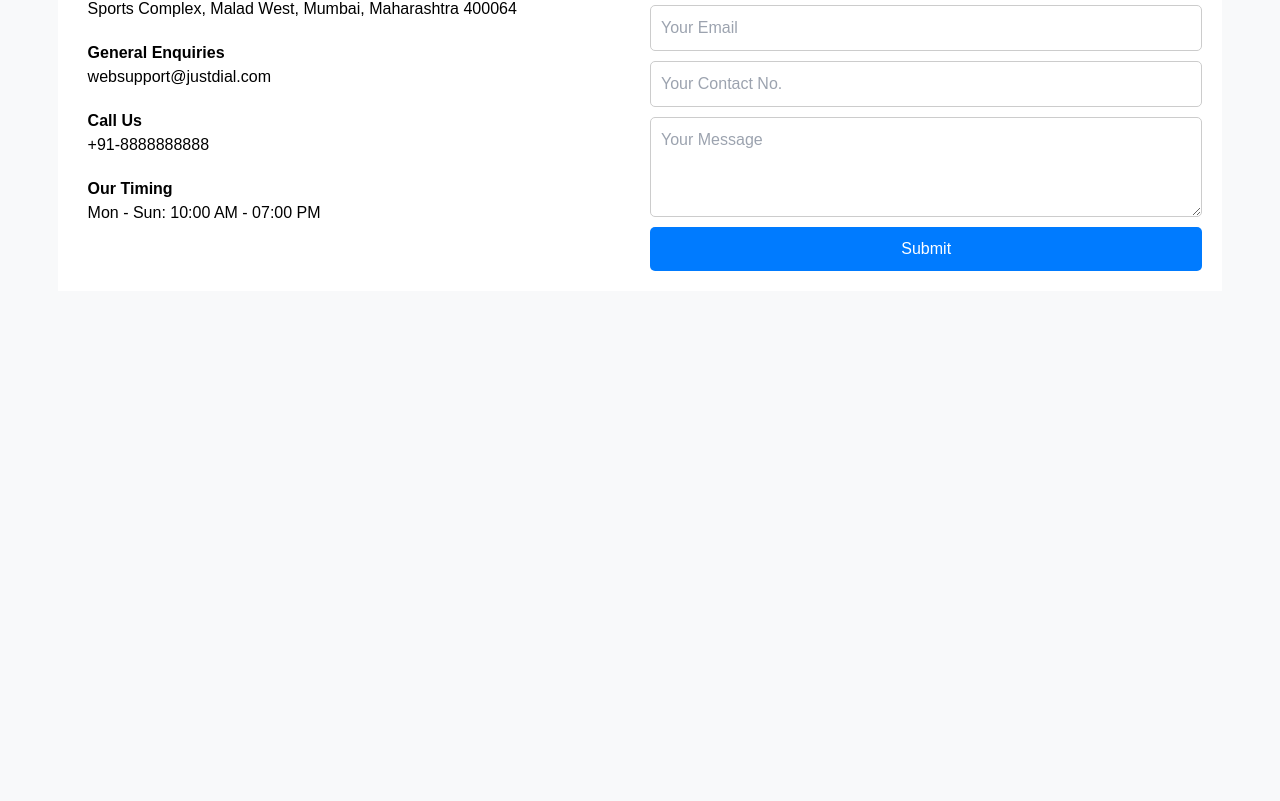
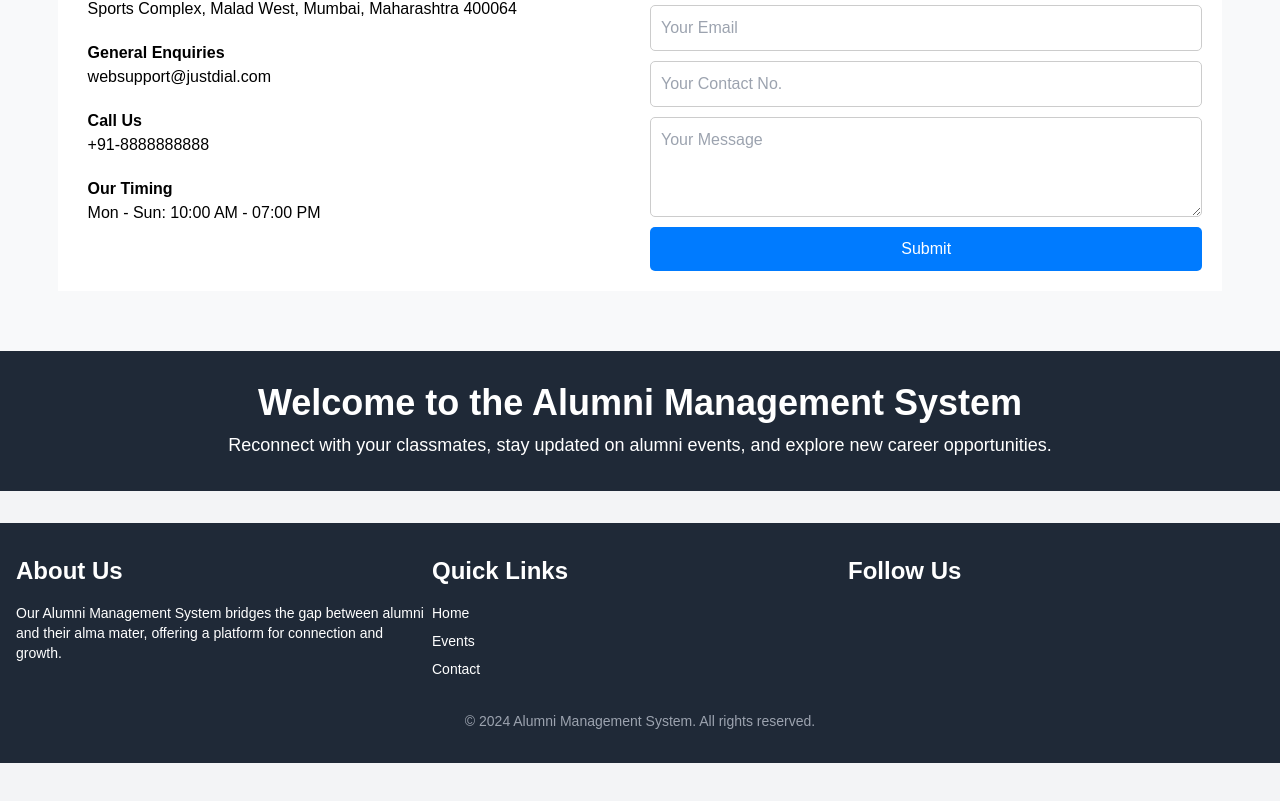
Before and after one commit to anayagithub/alumini-management-system, a Next.js app: page / in a window 1280 px wide. Shown: the part 1634-2435 px from the top of the page. Before the commit the page ends 1925 px from the top, so only its background shows below. Built offline with nearby package versions, Linux system fonts and the light colour scheme.

Commit message:
Added Footer

```diff
--- a/app/page.js
+++ b/app/page.js
@@ -2,6 +2,7 @@ import Services from "@/components/Services";
 import Aboutus from "@/components/Aboutus";
 import Gallery from "@/components/Gallery";
 import Contact from "@/components/Contact";
+import Index from "@/components/Index";
 
 export default function Home() {
   return (
@@ -10,6 +11,7 @@ export default function Home() {
       <Aboutus />
       <Gallery/>
       <Contact />
+      <Index/>
     </div>
   );
 }
--- /dev/null
+++ b/components/Index.js
@@ -0,0 +1,74 @@
+"use client";
+import React from 'react';
+
+export default function Home() {
+    return (
+        <div className="min-h-screen bg-gray-100 text-gray-800">
+            {/* Header */}
+            <header className="bg-gray-800 text-white py-8 text-center">
+                <h1 className="text-4xl font-bold mb-2">
+                    Welcome to the Alumni Management System
+                </h1>
+                <p className="text-lg">
+                    Reconnect with your classmates, stay updated on alumni events, and explore new career opportunities.
+                </p>
+            </header>
+
+            {/* Footer */}
+            <footer className="bg-gray-800 text-white py-8 mt-8">
+                <div className="container mx-auto flex flex-wrap justify-between px-4">
+                    {/* About Section */}
+                    <div className="w-full md:w-1/3 mb-6 md:mb-0">
+                        <h3 className="text-2xl font-bold mb-4">About Us</h3>
+                        <p className="text-sm">
+                            Our Alumni Management System bridges the gap between alumni and their alma mater,
+                            offering a platform for connection and growth.
+                        </p>
+                    </div>
+                    {/* Links Section */}
+                    <div className="w-full md:w-1/3 mb-6 md:mb-0">
+                        <h3 className="text-2xl font-bold mb-4">Quick Links</h3>
+                        <ul className="text-sm space-y-2">
+                            <li>
+                                <a href="#" className="hover:underline">
+                                    Home
+                                </a>
+                            </li>
+                            <li>
+                                <a href="#" className="hover:underline">
+                                    Events
+                                </a>
+                            </li>
+                            <li>
+                                <a href="#" className="hover:underline">
+                                    Contact
+                                </a>
+                            </li>
+                        </ul>
+                    </div>
+                    {/* Social Section */}
+                    <div className="w-full md:w-1/3">
+                        <h3 className="text-2xl font-bold mb-4">Follow Us</h3>
+                        <div className="flex space-x-4">
+                            <a href="#" className="hover:underline">
+                                <span className="sr-only">Facebook</span>
+                                <i className="fab fa-facebook text-xl"></i>
+                            </a>
+                            <a href="#" className="hover:underline">
+                                <span className="sr-only">Twitter</span>
+                                <i className="fab fa-twitter text-xl"></i>
+                            </a>
+                            <a href="#" className="hover:underline">
+                                <span className="sr-only">LinkedIn</span>
+                                <i className="fab fa-linkedin text-xl"></i>
+                            </a>
+                        </div>
+                    </div>
+                </div>
+                <div className="mt-8 text-center text-sm text-gray-400">
+                    &copy; 2024 Alumni Management System. All rights reserved.
+                </div>
+            </footer>
+        </div>
+    );
+}
--- /dev/null
+++ b/components/style.css
@@ -0,0 +1,79 @@
+/* General Styles for Body */
+body {
+    font-family: Arial, sans-serif;
+    margin: 0;
+    padding: 0;
+    background-color: #f4f4f4;
+}
+
+/* Header Section */
+header {
+    background-color: #333;
+    color: white;
+    padding: 20px 0;
+    text-align: center;
+}
+
+header h1 {
+    margin: 0;
+    font-size: 2.5em;
+}
+
+header p {
+    font-size: 1.2em;
+}
+
+/* Footer Styles */
+.footer {
+    background-color: #333;
+    color: white;
+    padding: 20px 0;
+    text-align: center;
+}
+
+.footer-container {
+    display: flex;
+    justify-content: space-between;
+    align-items: flex-start;
+    max-width: 1200px;
+    margin: 0 auto;
+    padding: 0 20px;
+}
+
+.footer-about, .footer-links, .footer-social {
+    width: 30%;
+}
+
+.footer-about h3, .footer-links h3, .footer-social h3 {
+    font-size: 1.5em;
+    margin-bottom: 10px;
+}
+
+.footer-about p {
+    font-size: 1em;
+}
+
+.footer-links ul, .footer-social a {
+    list-style-type: none;
+    padding: 0;
+}
+
+.footer-links li {
+    font-size: 1.1em;
+    margin-bottom: 8px;
+}
+
+.footer-links a, .footer-social a {
+    color: white;
+    text-decoration: none;
+    font-size: 16px;
+}
+
+.footer-links a:hover, .footer-social a:hover {
+    text-decoration: underline;
+}
+
+.footer-bottom {
+    margin-top: 20px;
+    font-size: 14px;
+}
--- a/package.json
+++ b/package.json
@@ -14,9 +14,9 @@
     "react-dom": "$react-dom"
   },
   "dependencies": {
-    "next": "15.0.2",
-    "react": "19.0.0-rc-02c0e824-20241028",
-    "react-dom": "19.0.0-rc-02c0e824-20241028",
+    "next": "^15.0.2",
+    "react": "^19.0.0-rc-02c0e824-20241028",
+    "react-dom": "^19.0.0-rc-02c0e824-20241028",
     "styled-components": "^6.1.13"
   },
   "devDependencies": {
```
Also changed, not shown: 1 other file (tests, documents, lock files or other folders).
